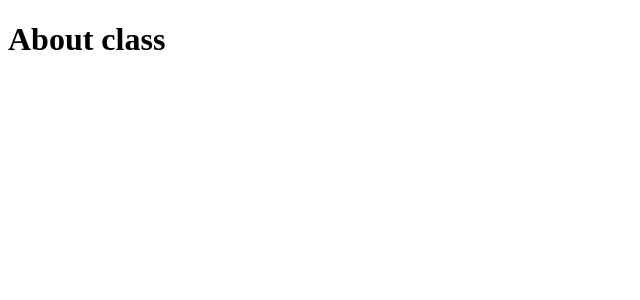
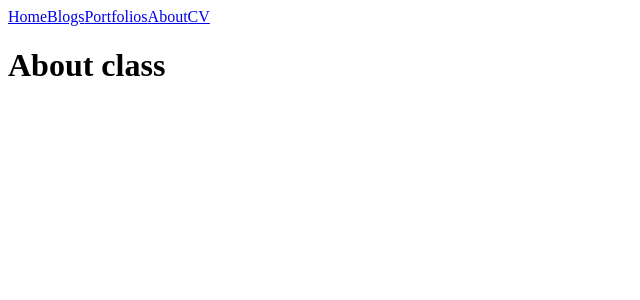
Before and after one commit to sherzing/next-portfolio, a Next.js app: page /about in a window 1280 px wide. Shown: the top 300 px of the page, without its empty margins (0-640 px from the left). Built offline with nearby package versions, Linux system fonts and the light colour scheme.

Commit message:
shared header component

```diff
--- /dev/null
+++ b/components/shared/Header.js
@@ -0,0 +1,29 @@
+import React from 'react'
+import Link from 'next/link'
+
+class Header extends React.Component {
+
+    render() {
+        return (
+            <React.Fragment>
+            <Link href="/">
+                <a>Home</a>
+            </Link>
+            <Link href="/blogs">
+                <a>Blogs</a>
+            </Link>
+            <Link href="/portfolios">
+                <a>Portfolios</a>
+            </Link>
+            <Link href="/about">
+                <a>About</a>
+            </Link>
+            <Link href="/cv">
+                <a>CV</a>
+            </Link>
+            </React.Fragment>
+        )
+    }
+}
+
+export default Header
--- a/pages/about.js
+++ b/pages/about.js
@@ -1,11 +1,15 @@
 import React from 'react'
-
+import Header from '../components/shared/Header'
 
 class About extends React.Component {
 
     render() {
+
         return (
-            <h1> About class</h1>
+            <div>
+                <Header />
+                <h1> About class</h1>
+            </div>
         )
     }
 }
--- a/pages/blogs.js
+++ b/pages/blogs.js
@@ -1,11 +1,15 @@
 import React from 'react'
+import Header from '../components/shared/Header'
 
 
 class Blogs extends React.Component {
 
     render() {
         return (
-            <h1> Blogs class</h1>
+            <div>
+                <Header />
+                <h1>Blogs class</h1>
+            </div>
         )
     }
 }
--- a/pages/cv.js
+++ b/pages/cv.js
@@ -1,11 +1,15 @@
 import React from 'react'
+import Header from '../components/shared/Header'
 
 
 class Cv extends React.Component {
 
     render() {
         return (
-            <h1> Cv class</h1>
+            <div>
+            <Header />
+            <h1>CV class</h1>
+        </div>
         )
     }
 }
```
Also changed, not shown: pages/index.js (+6 -1 lines).
